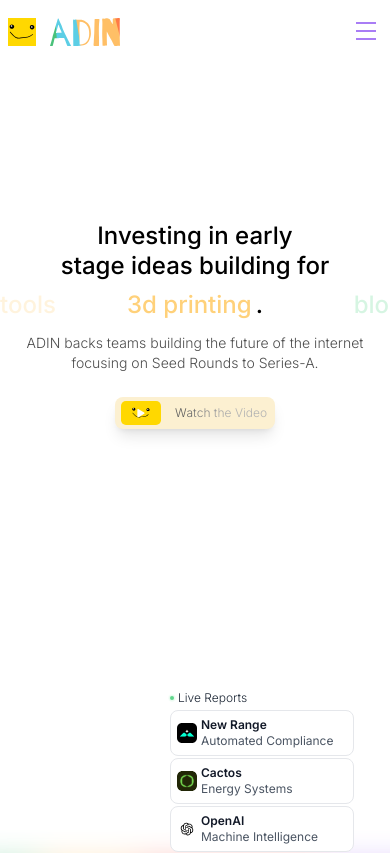
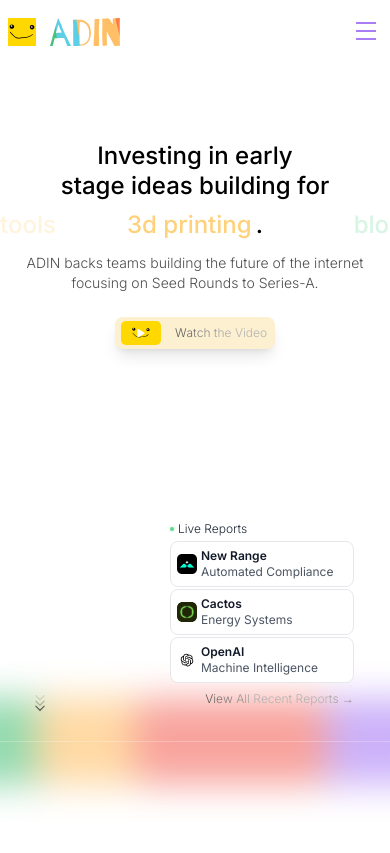
Before and after one commit to sanjidaorpi/ADIN-Landing, a Next.js app: page / in a window 390 px wide. Shown: the top 853 px of the page. Built offline with nearby package versions, Linux system fonts and the light colour scheme.

Commit message:
Reduce hero height on mobile: change from full screen

```diff
--- a/src/app/page.tsx
+++ b/src/app/page.tsx
@@ -156,7 +156,7 @@ export default function Home() {
       </div>
 
       {/* Original Hero Section */}
-      <div id="hero-section" className="relative min-h-screen flex flex-col z-20">
+      <div id="hero-section" className="relative min-h-[80vh] sm:min-h-screen flex flex-col z-20">
         <Hero />
         <div className="relative flex-1 flex flex-col justify-end">
           <div className="flex justify-end pr-8 relative z-10 pb-4 sm:pt-0 sm:pb-0 pt-8 sm:pt-0">
--- a/src/components/Hero.tsx
+++ b/src/components/Hero.tsx
@@ -75,7 +75,7 @@ const Hero = () => {
 
 
   return (
-    <section className="flex flex-col items-center justify-center text-center bg-white pt-40 sm:pt-36 md:pt-44 lg:pt-52 xl:pt-56">
+    <section className="flex flex-col items-center justify-center text-center bg-white pt-20 sm:pt-36 md:pt-44 lg:pt-52 xl:pt-56">
       {/* Headline */}
               <div className="text-center px-8 sm:px-16 md:px-24 lg:px-32 xl:px-48" style={{ paddingTop: '5px', paddingBottom: '8px' }}>
                  <h1 className="text-2xl sm:text-3xl md:text-4xl lg:text-5xl xl:text-6xl font-medium text-black leading-tight whitespace-nowrap">
```
